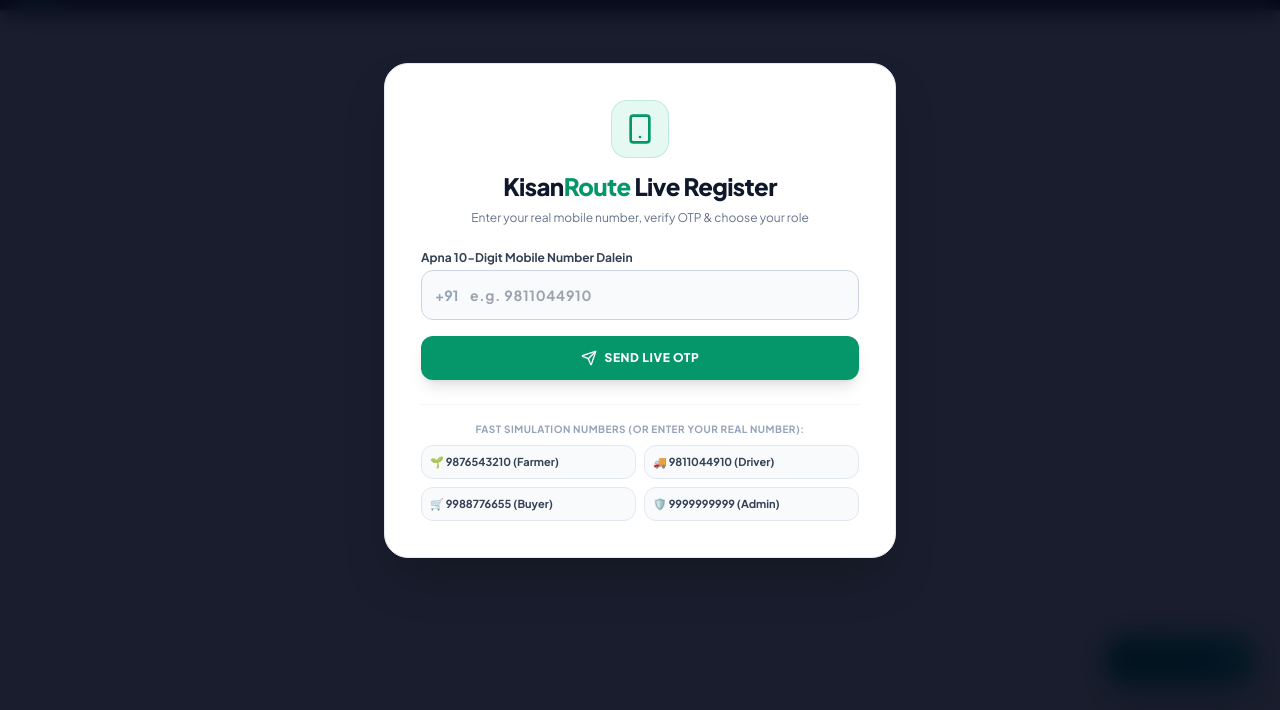
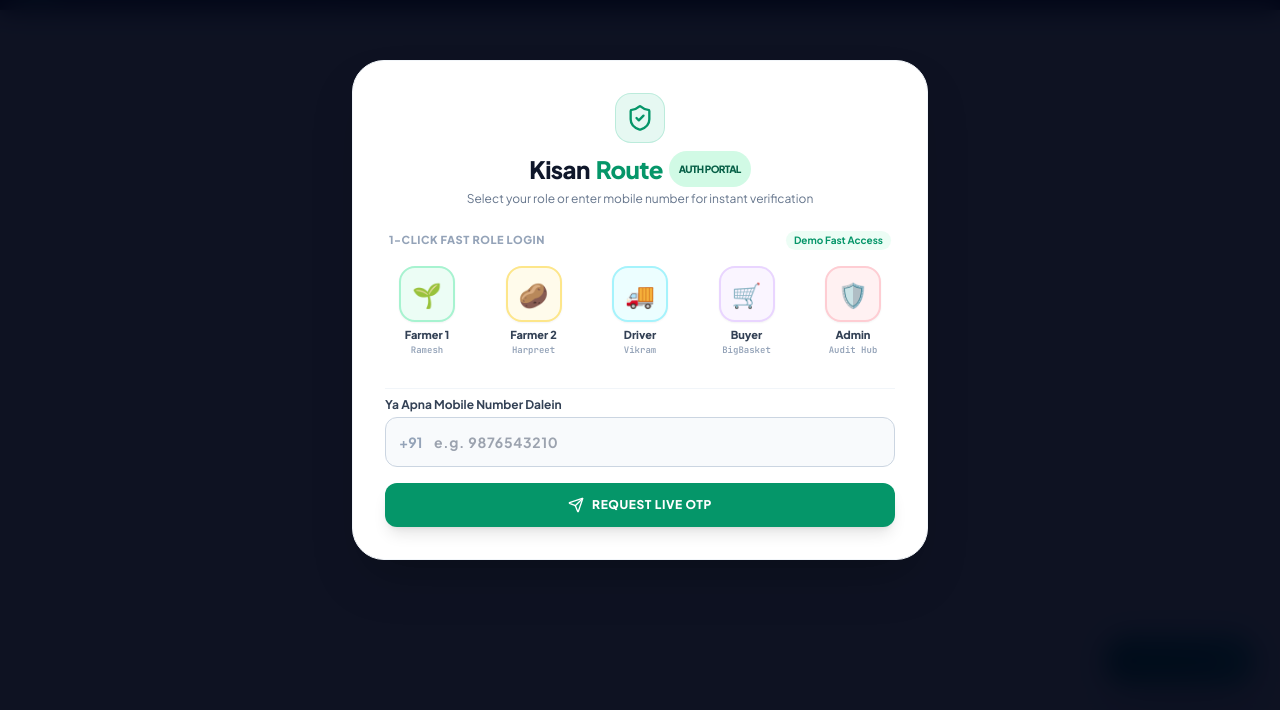
Before and after one commit to ShubhBhattacharya/kisan-route, a website: page public/index.html in a window 1280 px wide. Shown: the part 90-800 px from the top of the page. Drawn offline with nearby package versions, Linux system fonts and the light colour scheme.

Commit message:
Add Flipkart-style top category role icons and live OTP verification modal

```diff
--- a/public/index.html
+++ b/public/index.html
@@ -71,7 +71,9 @@
       box-shadow: 0 0 0 3px rgba(16, 185, 129, 0.25) !important;
     }
 
-    #virtual-farm-canvas { width: 100% !important; height: 100% !important; border-radius: 1.5rem; outline: none; }
+    /* Flipkart style category bar scroll */
+    .no-scrollbar::-webkit-scrollbar { display: none; }
+    .no-scrollbar { -ms-overflow-style: none; scrollbar-width: none; }
   </style>
 </head>
 <body class="bg-slate-100 text-slate-800 antialiased min-h-screen flex flex-col selection:bg-emerald-500 selection:text-white relative">
@@ -79,33 +81,86 @@
   <div id="google_translate_element"></div>
 
   <!-- ========================================================= -->
-  <!-- 0. REAL-TIME REGISTRATION & OTP MODAL GATE                -->
+  <!-- 0. FLIPKART STYLE PREMIUM 1-CLICK ROLE LOGIN GATE         -->
   <!-- ========================================================= -->
-  <div id="auth-portal-screen" class="fixed inset-0 bg-slate-950/90 backdrop-blur-md z-50 flex items-center justify-center p-4 overflow-y-auto">
-    <div class="bg-white rounded-3xl max-w-lg w-full p-7 sm:p-9 shadow-2xl border border-slate-200 space-y-6 my-auto hover-lift-card text-slate-800">
-
-      <div class="text-center space-y-2">
-        <div class="inline-flex p-3 rounded-2xl bg-emerald-500/10 text-emerald-600 border border-emerald-500/20 mb-1">
-          <i data-lucide="smartphone" class="w-8 h-8"></i>
-        </div>
-        <h2 class="text-2xl font-black text-slate-900 tracking-tight">Kisan<span class="text-emerald-600">Route</span> Live Register</h2>
-        <p class="text-xs text-slate-500">Enter your real mobile number, verify OTP & choose your role</p>
+  <div id="auth-portal-screen" class="fixed inset-0 bg-slate-950/95 backdrop-blur-md z-50 flex items-center justify-center p-3 sm:p-6 overflow-y-auto">
+    <div class="bg-white rounded-[2rem] max-w-xl w-full p-6 sm:p-8 shadow-2xl border border-slate-100 space-y-6 my-auto text-slate-800">
+
+      <!-- Logo & Title -->
+      <div class="text-center space-y-1">
+        <div class="inline-flex p-2.5 rounded-2xl bg-emerald-500/10 text-emerald-600 border border-emerald-500/20 mb-1">
+          <i data-lucide="shield-check" class="w-7 h-7"></i>
+        </div>
+        <h2 class="text-2xl font-black text-slate-900 tracking-tight flex items-center justify-center gap-1.5">
+          Kisan<span class="text-emerald-600">Route</span> <span class="text-[10px] bg-emerald-100 text-emerald-800 font-extrabold px-2.5 py-0.5 rounded-full">AUTH PORTAL</span>
+        </h2>
+        <p class="text-xs text-slate-500">Select your role or enter mobile number for instant verification</p>
+      </div>
+
+      <!-- FLIPKART STYLE TOP ROLE CATEGORY BAR -->
+      <div class="space-y-2">
+        <div class="flex items-center justify-between px-1">
+          <span class="text-[11px] font-extrabold uppercase tracking-wider text-slate-400">1-Click Fast Role Login</span>
+          <span class="text-[10px] text-emerald-600 font-bold bg-emerald-50 px-2 py-0.5 rounded-full">Demo Fast Access</span>
+        </div>
+
+        <div class="flex items-center justify-between gap-2 overflow-x-auto no-scrollbar py-2 px-1">
+          <!-- Farmer 1 -->
+          <button onclick="quickFillAndSend('9876543210')" class="group flex flex-col items-center gap-1.5 min-w-[76px] transition focus:outline-none">
+            <div class="w-14 h-14 rounded-2xl bg-emerald-50 group-hover:bg-emerald-600 border-2 border-emerald-200 group-hover:border-emerald-600 text-emerald-700 group-hover:text-white flex items-center justify-center text-2xl shadow-sm transition transform group-hover:scale-105">
+              🌱
+            </div>
+            <span class="text-[11px] font-black text-slate-700 group-hover:text-emerald-700 text-center leading-tight">Farmer 1<br><span class="text-[9px] text-slate-400 font-medium font-mono-code">Ramesh</span></span>
+          </button>
+
+          <!-- Farmer 2 -->
+          <button onclick="quickFillAndSend('9876543211')" class="group flex flex-col items-center gap-1.5 min-w-[76px] transition focus:outline-none">
+            <div class="w-14 h-14 rounded-2xl bg-amber-50 group-hover:bg-amber-500 border-2 border-amber-200 group-hover:border-amber-500 text-amber-700 group-hover:text-white flex items-center justify-center text-2xl shadow-sm transition transform group-hover:scale-105">
+              🥔
+            </div>
+            <span class="text-[11px] font-black text-slate-700 group-hover:text-amber-700 text-center leading-tight">Farmer 2<br><span class="text-[9px] text-slate-400 font-medium font-mono-code">Harpreet</span></span>
+          </button>
+
+          <!-- Driver -->
+          <button onclick="quickFillAndSend('9811044910')" class="group flex flex-col items-center gap-1.5 min-w-[76px] transition focus:outline-none">
+            <div class="w-14 h-14 rounded-2xl bg-cyan-50 group-hover:bg-cyan-600 border-2 border-cyan-200 group-hover:border-cyan-600 text-cyan-700 group-hover:text-white flex items-center justify-center text-2xl shadow-sm transition transform group-hover:scale-105">
+              🚚
+            </div>
+            <span class="text-[11px] font-black text-slate-700 group-hover:text-cyan-700 text-center leading-tight">Driver<br><span class="text-[9px] text-slate-400 font-medium font-mono-code">Vikram</span></span>
+          </button>
+
+          <!-- Buyer -->
+          <button onclick="quickFillAndSend('9988776655')" class="group flex flex-col items-center gap-1.5 min-w-[76px] transition focus:outline-none">
+            <div class="w-14 h-14 rounded-2xl bg-purple-50 group-hover:bg-purple-600 border-2 border-purple-200 group-hover:border-purple-600 text-purple-700 group-hover:text-white flex items-center justify-center text-2xl shadow-sm transition transform group-hover:scale-105">
+              🛒
+            </div>
+            <span class="text-[11px] font-black text-slate-700 group-hover:text-purple-700 text-center leading-tight">Buyer<br><span class="text-[9px] text-slate-400 font-medium font-mono-code">BigBasket</span></span>
+          </button>
+
+          <!-- Admin -->
+          <button onclick="quickFillAndSend('9999999999')" class="group flex flex-col items-center gap-1.5 min-w-[76px] transition focus:outline-none">
+            <div class="w-14 h-14 rounded-2xl bg-rose-50 group-hover:bg-rose-600 border-2 border-rose-200 group-hover:border-rose-600 text-rose-700 group-hover:text-white flex items-center justify-center text-2xl shadow-sm transition transform group-hover:scale-105">
+              🛡️
+            </div>
+            <span class="text-[11px] font-black text-slate-700 group-hover:text-rose-700 text-center leading-tight">Admin<br><span class="text-[9px] text-slate-400 font-medium font-mono-code">Audit Hub</span></span>
+          </button>
+        </div>
       </div>
 
       <!-- Live Notification Banner -->
       <div id="auth-alert-box" class="hidden p-3.5 rounded-2xl text-xs font-semibold border"></div>
 
-      <!-- STEP 1: Enter Real Mobile Number -->
-      <form id="form-step-mobile" onsubmit="handleSendOtpReal(event)" class="space-y-4 text-xs">
+      <!-- STEP 1: Enter Custom Phone Number -->
+      <form id="form-step-mobile" onsubmit="handleSendOtpReal(event)" class="space-y-4 text-xs pt-2 border-t border-slate-100">
         <div>
-          <label class="block font-bold text-slate-700 mb-1">Apna 10-Digit Mobile Number Dalein</label>
+          <label class="block font-bold text-slate-700 mb-1">Ya Apna Mobile Number Dalein</label>
           <div class="relative flex items-center">
             <span class="absolute left-3.5 text-slate-400 font-bold text-sm">+91</span>
             <input
               type="tel"
               id="input-login-mobile"
               maxlength="10"
-              placeholder="e.g. 9811044910"
+              placeholder="e.g. 9876543210"
               required
               class="w-full pl-12 pr-4 py-3.5 rounded-xl border border-slate-300 bg-slate-50 font-bold text-slate-900 text-sm tracking-wider focus:outline-none focus:bg-white focus:border-emerald-500"
             />
@@ -113,14 +168,14 @@
         </div>
 
         <button type="submit" id="btn-send-otp-submit" class="w-full py-3.5 bg-emerald-600 hover:bg-emerald-700 text-white font-black text-xs rounded-xl shadow-lg transition flex items-center justify-center gap-2 uppercase tracking-wider">
-          <i data-lucide="send" class="w-4 h-4"></i> Send Live OTP
+          <i data-lucide="send" class="w-4 h-4"></i> Request Live OTP
         </button>
       </form>
 
       <!-- STEP 2: Enter 6-Digit OTP -->
-      <form id="form-step-otp" onsubmit="handleVerifyOtpReal(event)" class="space-y-4 text-xs hidden">
+      <form id="form-step-otp" onsubmit="handleVerifyOtpReal(event)" class="space-y-4 text-xs hidden pt-2 border-t border-slate-100">
         <div class="p-3 bg-slate-50 rounded-xl border border-slate-200 flex justify-between items-center text-xs">
-          <span class="text-slate-600">OTP sent to: <b class="text-slate-900" id="display-otp-target-mobile"></b></span>
+          <span class="text-slate-600">OTP sent to: <b class="text-slate-900 font-mono-code" id="display-otp-target-mobile"></b></span>
           <button type="button" onclick="resetToMobileStep()" class="text-emerald-600 font-bold hover:underline text-[11px]">Change Number</button>
         </div>
 
@@ -137,14 +192,14 @@
         </div>
 
         <button type="submit" class="w-full py-3.5 bg-emerald-600 hover:bg-emerald-700 text-white font-black text-xs rounded-xl shadow-lg transition flex items-center justify-center gap-2 uppercase tracking-wider">
-          <i data-lucide="shield-check" class="w-4 h-4"></i> Verify OTP
+          <i data-lucide="shield-check" class="w-4 h-4"></i> Verify OTP & Proceed
         </button>
       </form>
 
       <!-- STEP 3: Real-Time Role & Profile Selection -->
-      <form id="form-step-role" onsubmit="handleCompleteRegistration(event)" class="space-y-4 text-xs hidden">
+      <form id="form-step-role" onsubmit="handleCompleteRegistration(event)" class="space-y-4 text-xs hidden pt-2 border-t border-slate-100">
         <div class="p-3 bg-emerald-50 rounded-xl border border-emerald-200 text-emerald-800 text-xs">
-          <span>✓ Mobile <b>+91 <span id="verified-mobile-display"></span></b> verified! Apna role aur details select karein:</span>
+          <span>✓ Mobile <b>+91 <span id="verified-mobile-display" class="font-mono-code"></span></b> verified! Apna role aur details chuniye:</span>
         </div>
 
         <div>
@@ -179,25 +234,6 @@
         </button>
       </form>
 
-      <!-- Quick Fill Test Numbers -->
-      <div class="pt-4 border-t border-slate-100 space-y-2 text-xs">
-        <p class="text-[10px] font-bold text-slate-400 uppercase tracking-wider text-center">Fast Simulation Numbers (Or Enter Your Real Number):</p>
-        <div class="grid grid-cols-2 gap-2 text-[11px]">
-          <button onclick="quickFillAndSend('9876543210')" class="p-2 rounded-xl border border-slate-200 bg-slate-50 hover:border-emerald-500 font-bold text-slate-700 text-left transition">
-            🌱 9876543210 (Farmer)
-          </button>
-          <button onclick="quickFillAndSend('9811044910')" class="p-2 rounded-xl border border-slate-200 bg-slate-50 hover:border-emerald-500 font-bold text-slate-700 text-left transition">
-            🚚 9811044910 (Driver)
-          </button>
-          <button onclick="quickFillAndSend('9988776655')" class="p-2 rounded-xl border border-slate-200 bg-slate-50 hover:border-emerald-500 font-bold text-slate-700 text-left transition">
-            🛒 9988776655 (Buyer)
-          </button>
-          <button onclick="quickFillAndSend('9999999999')" class="p-2 rounded-xl border border-slate-200 bg-slate-50 hover:border-emerald-500 font-bold text-slate-700 text-left transition">
-            🛡️ 9999999999 (Admin)
-          </button>
-        </div>
-      </div>
-
     </div>
   </div>
 
@@ -210,7 +246,7 @@
         <span>🥔 Potato: Mandi ₹11/kg &bull; <b class="text-white">KisanRoute: ₹18/kg</b></span>
         <span>🌾 Wheat (Sharbati): Mandi ₹22/kg &bull; <b class="text-white">KisanRoute: ₹28/kg</b></span>
         <span>🧅 Onion: Mandi ₹16/kg &bull; <b class="text-white">KisanRoute: ₹22/kg</b></span>
-        <span>🌦️ Faridabad Weather: 28°C (Humidity: 62%) &bull; Clear Field Conditions</span>
+        <span>🌦️ Faridabad Weather: 28°C (Humidity: 62%) &bull; Ideal Harvesting Conditions</span>
       </div>
     </div>
   </div>
@@ -277,7 +313,7 @@
   <main class="max-w-7xl mx-auto px-4 py-6 flex-1 w-full space-y-6">
 
     <!-- ======================================================= -->
-    <!-- ROLE 1: MEMBER FARMER WORKSPACE (DYNAMIC LOADED)        -->
+    <!-- ROLE 1: MEMBER FARMER WORKSPACE                         -->
     <!-- ======================================================= -->
     <div id="view-member_farmer" class="role-workspace space-y-6 hidden">
 
@@ -751,9 +787,7 @@
     <span class="w-2.5 h-2.5 rounded-full bg-emerald-300 animate-ping"></span>
   </button>
 
-  <!-- ========================================================= -->
-  <!-- MODAL: 360° VIRTUAL KHET & DRONE INSPECTION ARENA (3D)    -->
-  <!-- ========================================================= -->
+  <!-- MODAL: 360° VIRTUAL KHET -->
   <div id="modal-360-farm" class="fixed inset-0 bg-black/60 backdrop-blur-sm z-50 hidden flex items-center justify-center p-3 sm:p-6">
     <div class="bg-slate-900 border border-slate-700 rounded-3xl max-w-5xl w-full h-[88vh] flex flex-col overflow-hidden shadow-2xl relative text-white">
       <div class="p-4 bg-slate-950/80 border-b border-slate-800 flex flex-wrap items-center justify-between gap-3 z-10">
@@ -772,7 +806,7 @@
           <button onclick="setCameraView('drone')" class="px-3 py-1.5 bg-slate-800 hover:bg-emerald-600 rounded-xl font-bold transition text-[11px] border border-slate-700">🚁 Drone Top-View</button>
           <button onclick="setCameraView('crop')" class="px-3 py-1.5 bg-slate-800 hover:bg-emerald-600 rounded-xl font-bold transition text-[11px] border border-slate-700">🌱 Crop Row Scan</button>
           <button onclick="close360FarmModal()" class="p-1.5 bg-rose-500/20 hover:bg-rose-500 text-rose-300 rounded-xl transition ml-2">
-            <i data-lucide="x" class="w-4 h-4"></i>
+            <i data-lucide="x" class="w-5 h-5"></i>
           </button>
         </div>
       </div>
```
